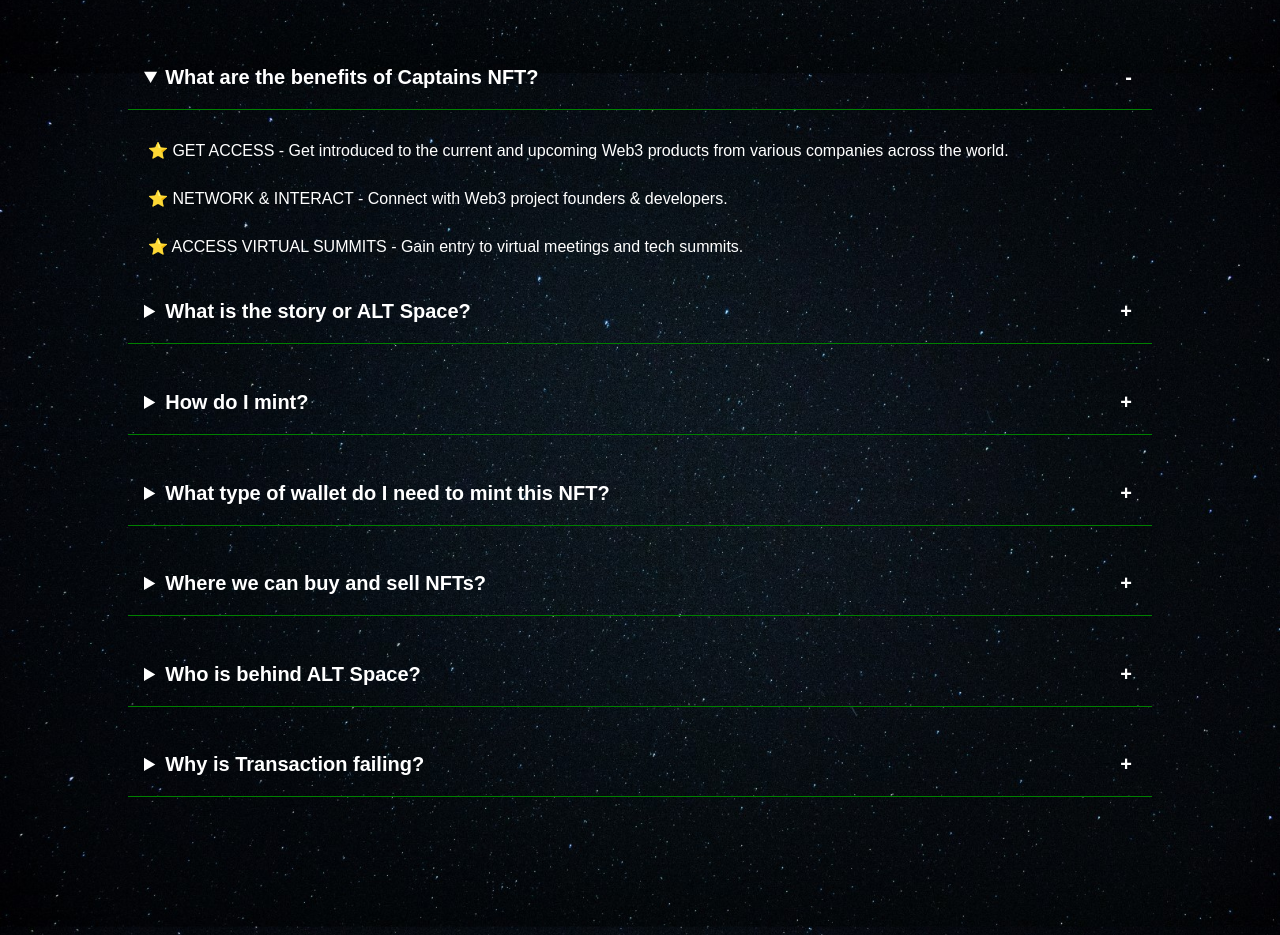
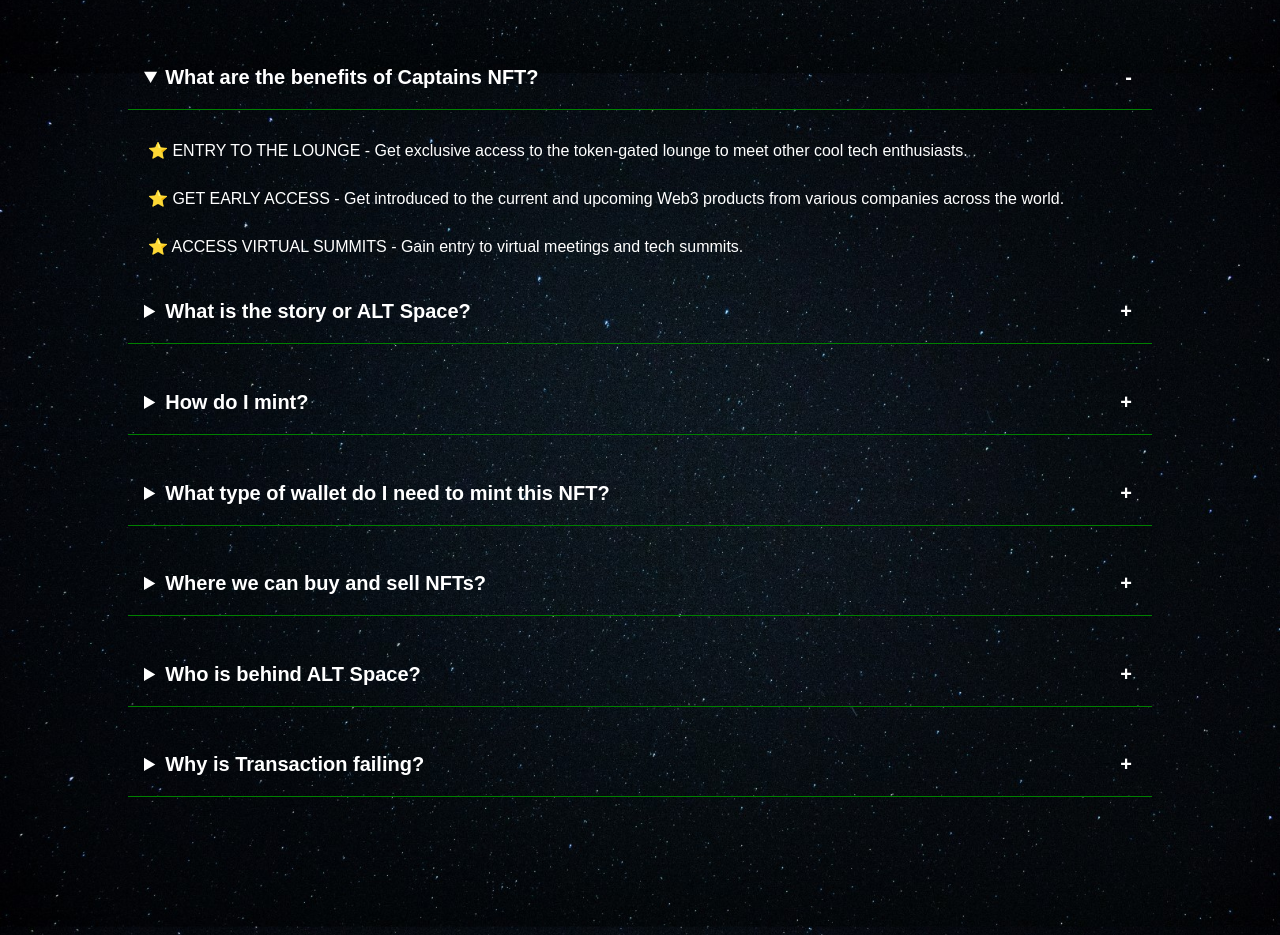
Before and after one commit to enteraltspace/altspacechamps, a React (Create React App) app: page / in a window 1280 px wide. Shown: the part 3340-4275 px from the top of the page. Built offline with nearby package versions, Linux system fonts and the light colour scheme.

Commit message:
Update faq.js

```diff
--- a/src/components/faq/faq.js
+++ b/src/components/faq/faq.js
@@ -30,12 +30,12 @@
         <summary> What are the benefits of Captains NFT?</summary>
         <div className="faq__content">
           <p>
-            ⭐ GET ACCESS - Get introduced to the current and upcoming Web3 products
-            from various companies across the world.
+            ⭐ ENTRY TO THE LOUNGE - Get exclusive access to the token-gated lounge to meet other cool tech enthusiasts.
           </p>
 
           <p>
-            ⭐ NETWORK & INTERACT - Connect with Web3 project founders & developers.
+            ⭐ GET EARLY ACCESS - Get introduced to the current and upcoming Web3 products
+            from various companies across the world.
           </p>
 
           <p>
```
